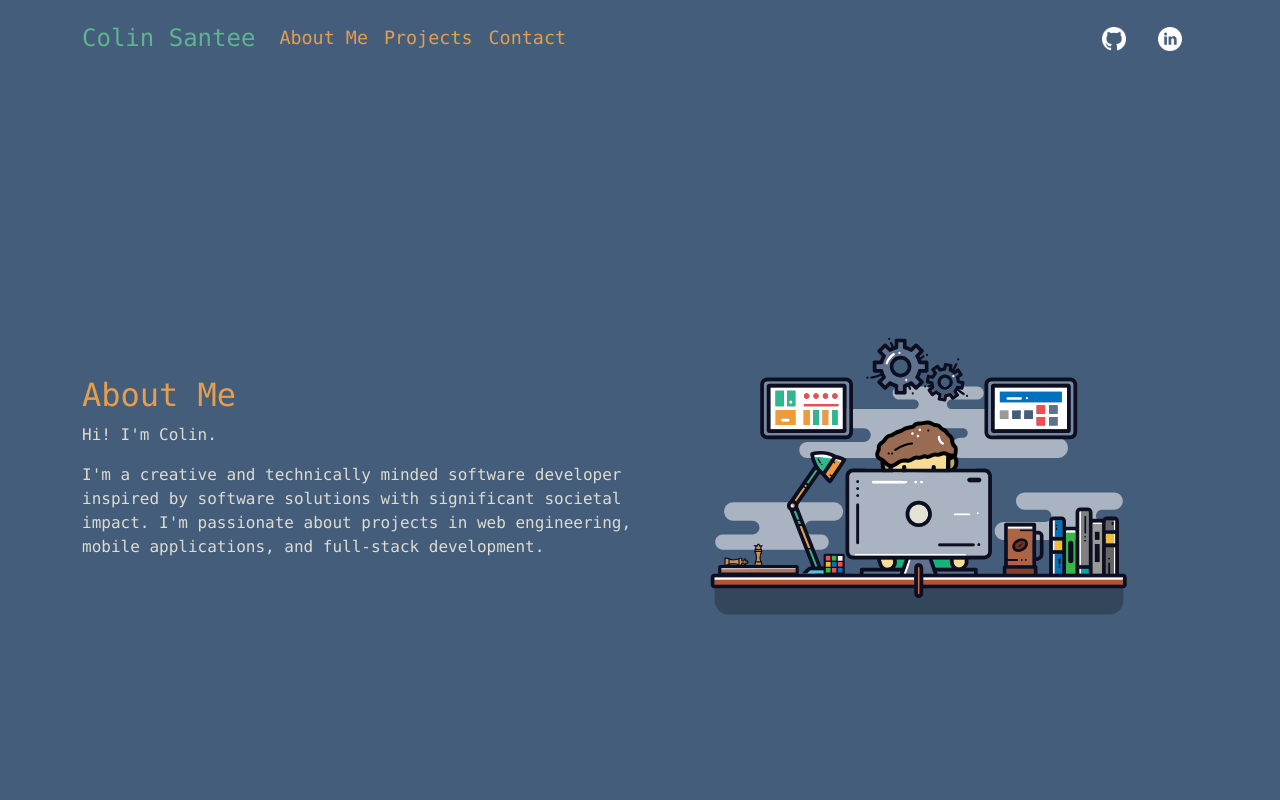
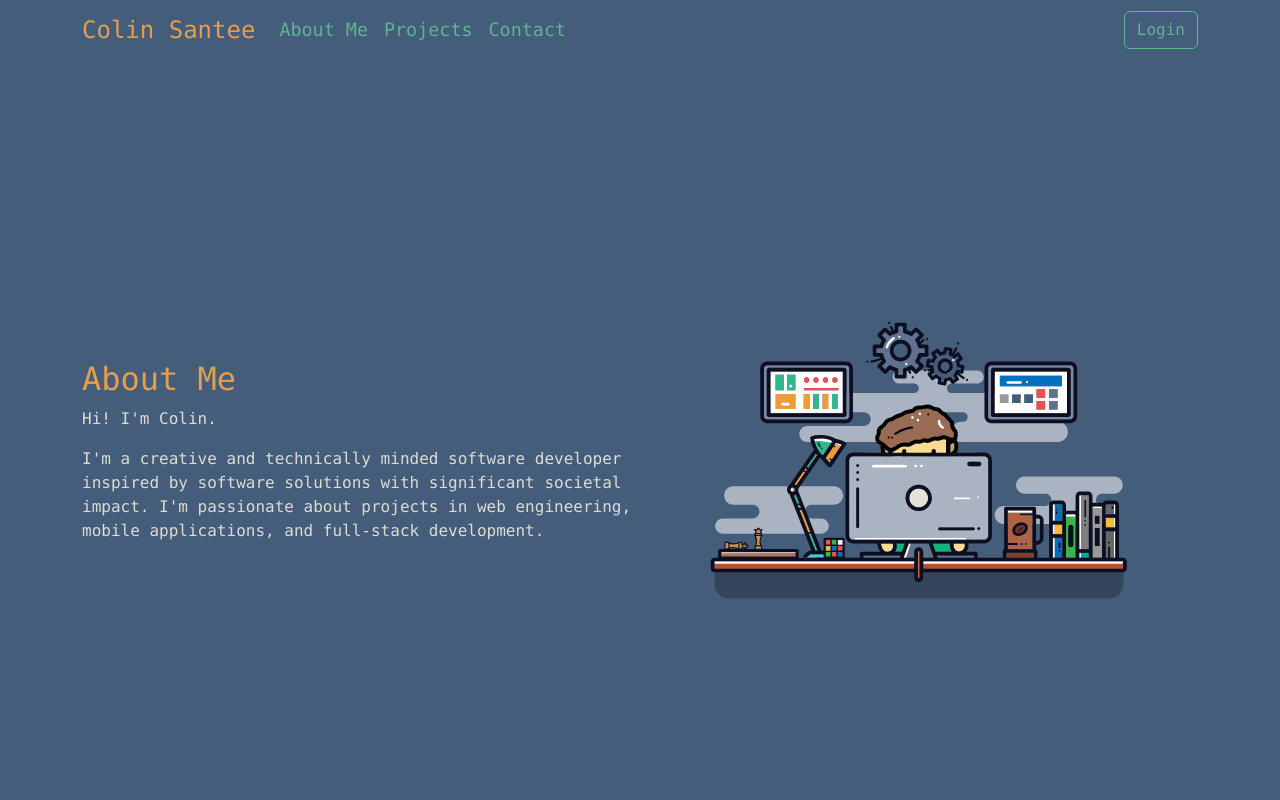
Before and after one commit to CJSantee/homepage, a React (Create React App) app in the folder client/: page / in a window 1280 px wide. Shown: the top 800 px of the page. Built offline with nearby package versions, Linux system fonts and the light colour scheme.

Commit message:
WIP Login

```diff
--- a/client/src/assets/css/styles.css
+++ b/client/src/assets/css/styles.css
@@ -19,3 +19,8 @@
     1px 25px 35px rgba(16,16,16,0.2),
     1px 30px 60px rgba(16,16,16,0.4);
 }
+
+.form-control {
+  box-shadow: inset 0px 1px 8px rgba(0, 0, 0, 0.2);
+  border: 0;
+}
--- a/client/src/assets/scss/custom.scss
+++ b/client/src/assets/scss/custom.scss
@@ -20,8 +20,8 @@ $navbar-dark-active-color: $primary;
 // $navbar-dark-disabled-color: white;
 
 // Offcanvas Color
-$modal-content-bg: #dcdcd2;
-$modal-content-color: $secondary; // Offcanvas Title
+// $modal-content-bg: $body-bg;
+// $modal-content-color: $secondary; // Offcanvas Title
 
 $toast-color: #343a40;
 
--- a/client/src/components/Header.tsx
+++ b/client/src/components/Header.tsx
@@ -1,56 +1,53 @@
+import { useState } from "react";
 // Bootstrap Components
 import Container from "react-bootstrap/Container";
 import Nav from "react-bootstrap/Nav";
 import Navbar from "react-bootstrap/Navbar";
+import Button from "react-bootstrap/Button";
 
 // Components
 import { Link } from "react-router-dom";
-
-// Assets
-import GitHub from "../assets/img/GitHub.png";
-import LinkedIn from "../assets/img/LinkedIn.png";
+import LoginModal from "./LoginModal";
 
 function Header() {
+  const [showLogin, setShowLogin] = useState(false);
+
   return (
+    <>
       <Container>
         <Navbar collapseOnSelect variant='dark' expand='md'>
-        <Navbar.Brand className='text-secondary'>
-          <Link to={'/'} className="nav-brand text-secondary text-decoration-none">Colin Santee</Link>
+          <Navbar.Brand>
+            <Link to={'/'} className="nav-brand text-decoration-none">Colin Santee</Link>
           </Navbar.Brand>
           <Navbar.Toggle aria-controls='navbarScroll' />
           <Navbar.Collapse className='justify-content-between'>
             <Nav>
               <Nav.Item>
-              <Link to={'/#AboutMe'} className="nav-link" reloadDocument>
+                <Link to={'/#AboutMe'} className="nav-link text-secondary" reloadDocument>
                   About Me
                 </Link>
               </Nav.Item>
               <Nav.Item>
-              <Link to={'/#Projects'} className="nav-link" reloadDocument>
+                <Link to={'/#Projects'} className="nav-link text-secondary" reloadDocument>
                   Projects
                 </Link>
               </Nav.Item>
               <Nav.Item>
-            <Link to={'/#Contact'} className="nav-link" reloadDocument>
+              <Link to={'/#Contact'} className="nav-link text-secondary" reloadDocument>
                   Contact
                 </Link>
               </Nav.Item>
             </Nav>
-          <Nav className='social'>
-            <Nav.Item className='m-2'>
-              <Nav.Link href='https://github.com/CJSantee'>
-                <img src={GitHub} alt='GitHub' width={24} />
-              </Nav.Link>
-            </Nav.Item>
-            <Nav.Item className='m-2'>
-              <Nav.Link href='https://www.linkedin.com/in/colin-santee/'>
-                <img src={LinkedIn} alt='GitHub' width={24} />
-              </Nav.Link>
+            <Nav>
+              <Nav.Item>
+                <Button onClick={() => setShowLogin(true)} variant='outline-secondary'>Login</Button>
               </Nav.Item>
             </Nav>
           </Navbar.Collapse>
         </Navbar>
       </Container>
+      <LoginModal show={showLogin} onHide={() => setShowLogin(false)}/>
+    </>
   );
 }
 
--- /dev/null
+++ b/client/src/components/LoginModal.tsx
@@ -0,0 +1,30 @@
+import Modal from 'react-bootstrap/Modal';
+import Form from 'react-bootstrap/Form';
+import Button from 'react-bootstrap/Button';
+
+function LoginModal({show, onHide}:{show: boolean, onHide: any}) {
+  return (
+    <Modal show={show} fullscreen={"md-down"} onHide={onHide}>
+      <Modal.Header closeButton={true} className='border-0 pb-0'>
+        <h4 className='text-primary m-0'>Login</h4>
+      </Modal.Header>
+      <Modal.Body>
+        <Form>
+          <Form.Group className='mb-2'>
+            <Form.Label>Username</Form.Label>
+            <Form.Control type='text'/>
+          </Form.Group>
+          <Form.Group className='mb-3'>
+            <Form.Label>Password</Form.Label>
+            <Form.Control type='password'/>
+          </Form.Group>
+          <Form.Group className='d-flex justify-content-end'>
+            <Button>Login</Button>
+          </Form.Group>
+        </Form>
+      </Modal.Body>
+    </Modal>
+  );
+}
+
+export default LoginModal;
```
Also changed, not shown: client/@types/auth.ts (added, +7 -0 lines), client/src/context/AuthProvider.tsx (added, +36 -0 lines). Lines whose indentation alone changed are shown as unchanged.
